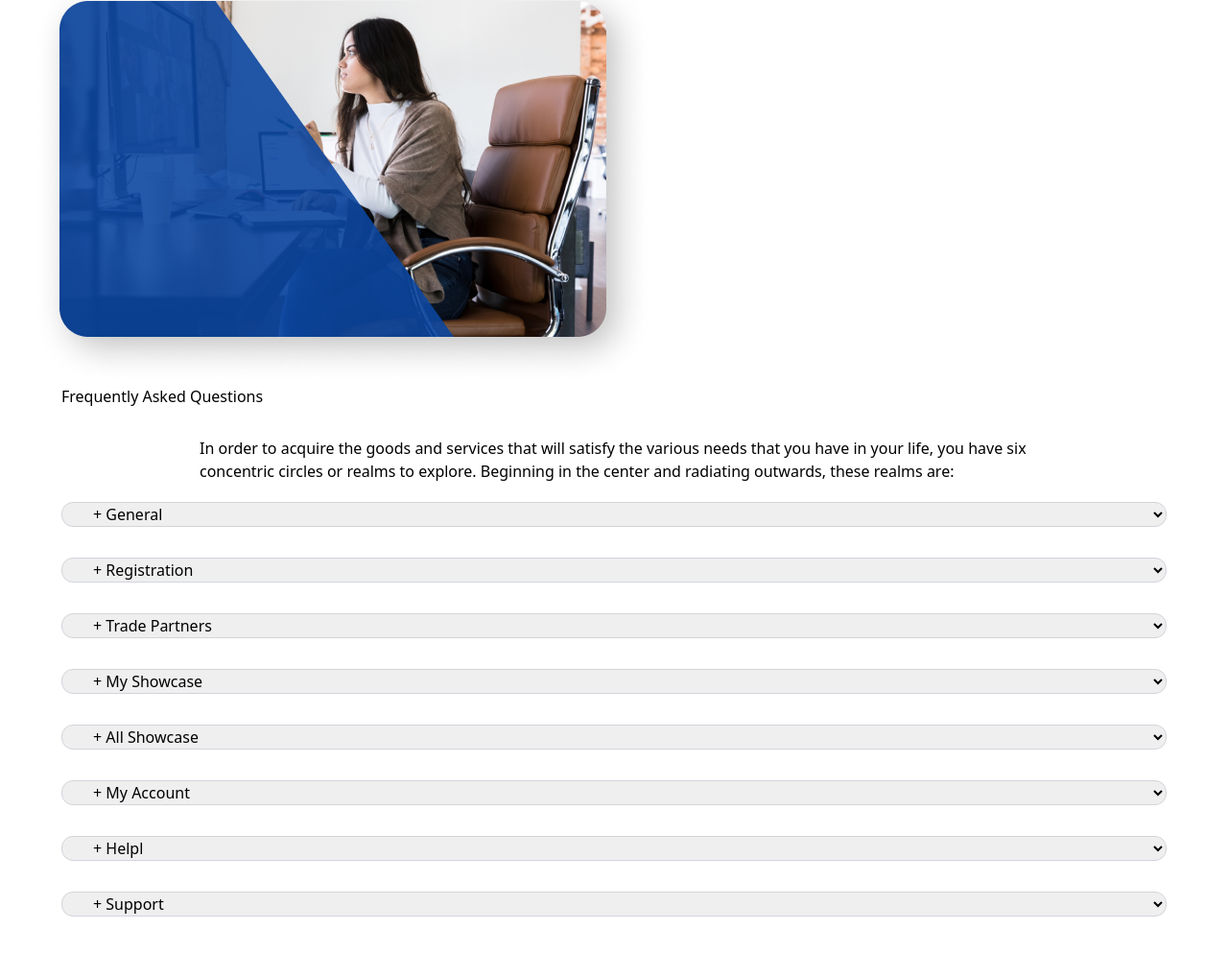
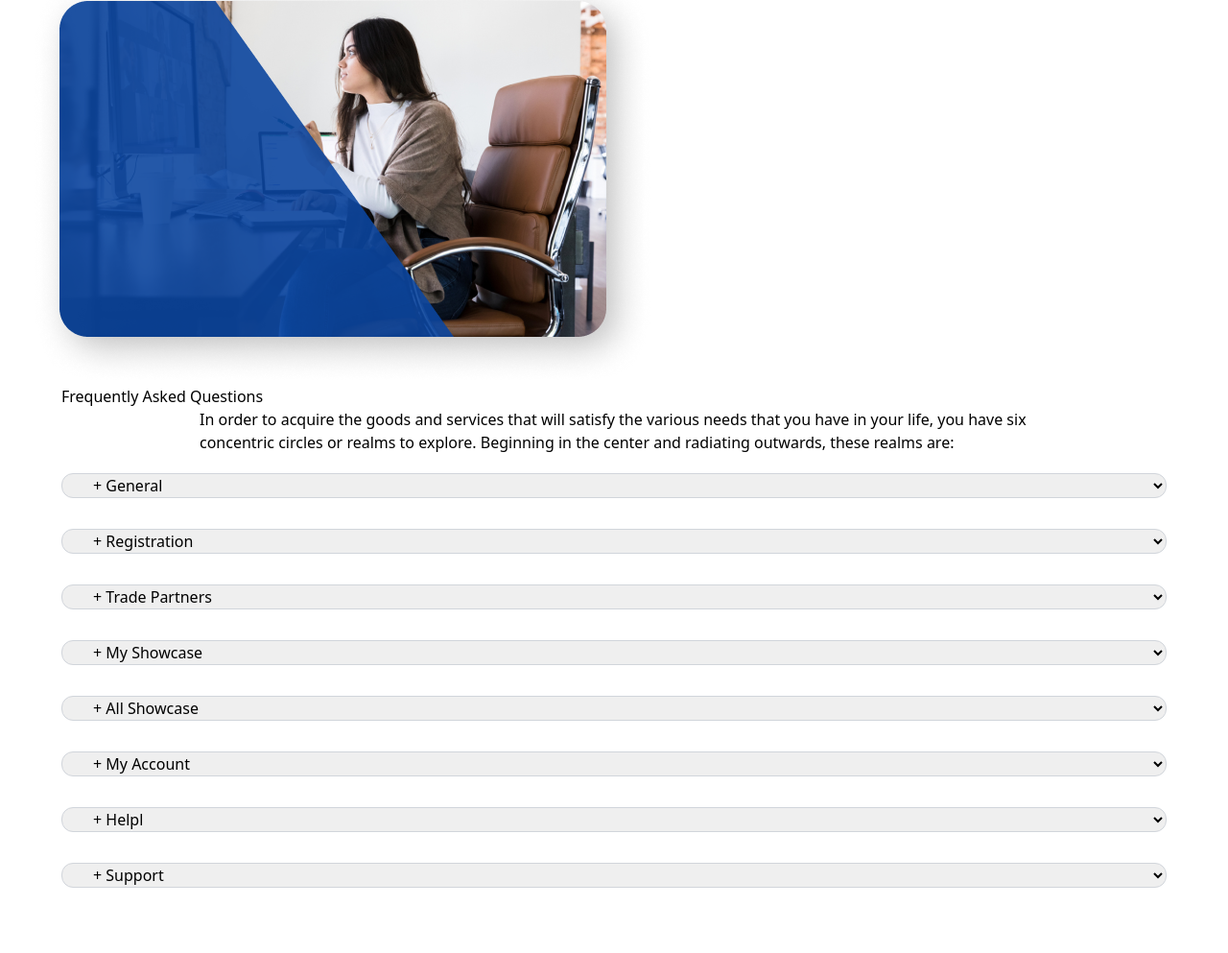
Before and after one commit to ibragimovgalib/Git-collabe1, a website: page src/olimkhuja.html in a window 1280 px wide. Shown: the part 1225-2218 px from the top of the page at 96% size. Drawn offline with Linux system fonts and the light colour scheme; files whose address does not match are found by name.

Commit message:
Revert "Olimkhuja"

```diff
--- a/src/olimkhuja.html
+++ b/src/olimkhuja.html
@@ -40,7 +40,7 @@
   <!-- grid input -->
   <div class=" w-[90%] m-auto py-8 mb-32">
     <h1 class="text-center font-bold tracking-tighter	text-xl	not-italic text-[#000000bd]">Frequently Asked Questions</h1>
-    <p class="text-center w-[75%] m-auto mb-[20px] mt-[30px] text-[#00000078]">In order to acquire the goods and services that will satisfy the various needs that you have in your life, you have six concentric circles or realms to explore.  Beginning in the center and radiating outwards, these realms are: </p>
+    <p class="text-center w-[75%] m-auto mb-[20px] text-[#00000078]">In order to acquire the goods and services that will satisfy the various needs that you have in your life, you have six concentric circles or realms to explore.  Beginning in the center and radiating outwards, these realms are: </p>
     <form class="grid md:grid-cols-2 sm:grid-cols-1 gap-8 sm:columm" action="#">
       <select class="py-6 px-7 border border-gray-300 rounded-xl text-gray-500">
         <option value="a1">+ General</option>
```
Also changed, not shown: dist/output.css.
